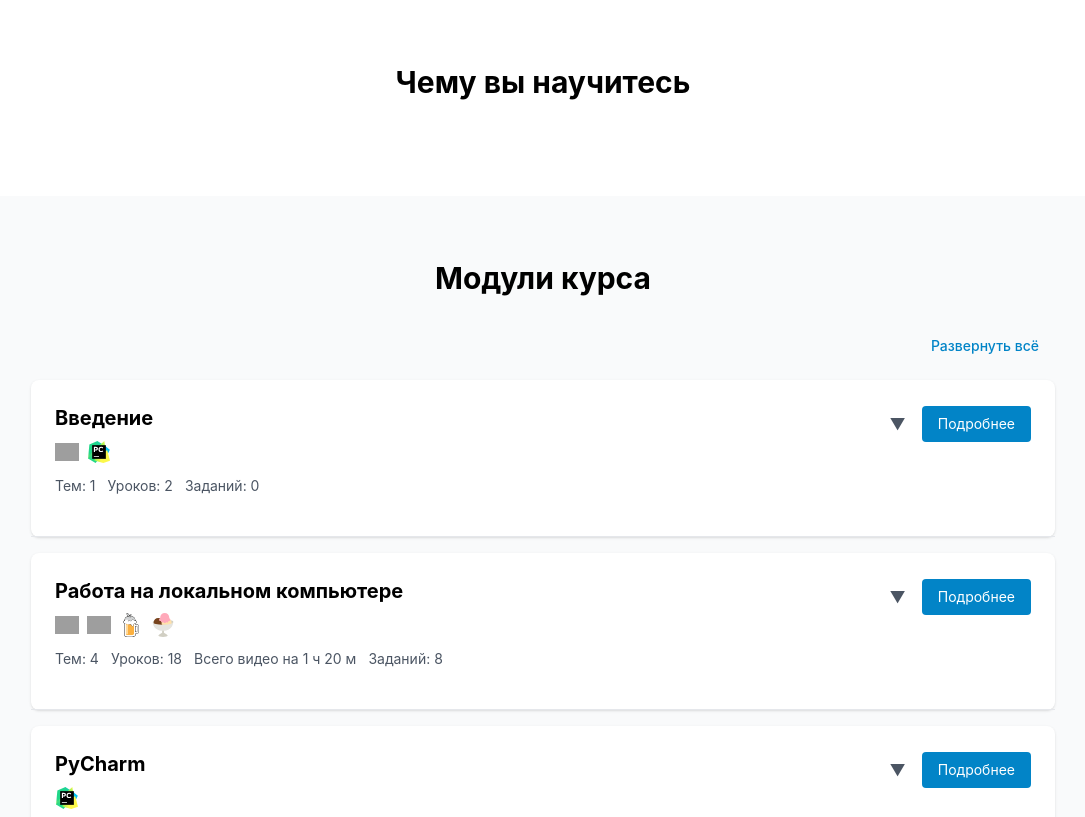
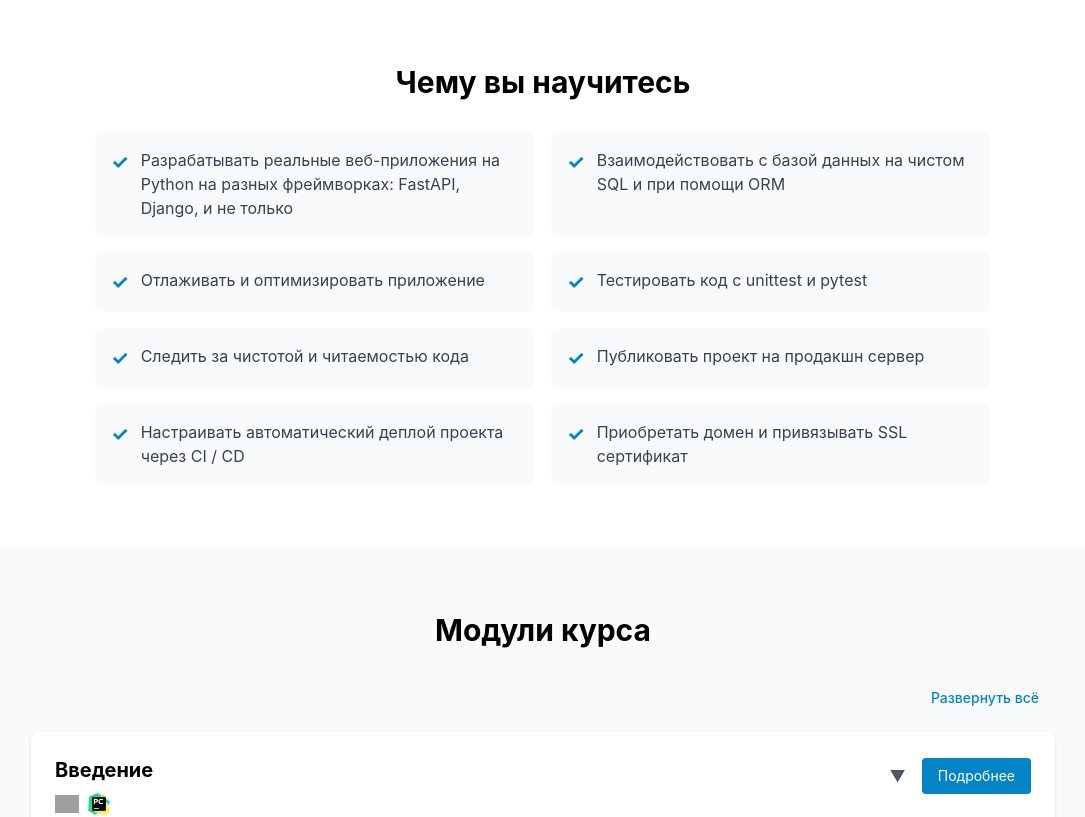
Before and after one commit to mahenzon/python-breakthrough-landing, a Nuxt app in the folder website/: page / in a window 1280 px wide. Shown: the part 3300-4117 px from the top of the page, without its empty margins (97-1182 px from the left). Built offline with nearby package versions, Linux system fonts and the light colour scheme; grey boxes are pictures that could not be loaded.

Commit message:
update home content source

```diff
--- /dev/null
+++ b/website/composables/useHomeContent.ts
@@ -0,0 +1,28 @@
+import type { HomeContent } from '~/types/content'
+
+export const useHomeContent = () => {
+  const homeContent = useState<HomeContent | null>('homeContent', () => null)
+
+  const getHomeContent = async (): Promise<HomeContent> => {
+    if (homeContent.value) {
+      return homeContent.value
+    }
+
+    if (import.meta.server) {
+      const { readFileSync } = await import('fs')
+      const { join } = await import('path')
+      const filePath = join(process.cwd(), 'public', 'data', 'home-content.json')
+      const content = readFileSync(filePath, 'utf-8')
+      homeContent.value = JSON.parse(content)
+    } else {
+      const response = await fetch('/data/home-content.json')
+      homeContent.value = await response.json()
+    }
+
+    return homeContent.value!
+  }
+
+  return {
+    getHomeContent,
+  }
+}
--- a/website/pages/contacts.vue
+++ b/website/pages/contacts.vue
@@ -74,13 +74,14 @@
 </template>
 
 <script setup lang="ts">
-import {
-  juridicalOptionsAvailableList,
-} from '~/content/home-content'
 const { t } = useI18n()
 
-// Use content arrays from separate file (no i18n processing)
-const juridicalOptionsAvailableItems = juridicalOptionsAvailableList
+// Load home content from YAML
+const { getHomeContent } = useHomeContent()
+const homeContent = await getHomeContent()
+
+// Use content arrays from home content
+const juridicalOptionsAvailableItems = homeContent.juridicalOptionsAvailable
 
 useHead({
   title: `${t('contacts.title')} - ${t('brand.name')}`,
--- a/website/pages/index.vue
+++ b/website/pages/index.vue
@@ -440,13 +440,7 @@
 
 <script setup lang="ts">
 import type { Topic } from '~/types/course'
-import {
-  whatYouLearnList,
-  forWhomText,
-  requirementsList,
-  howItWorksText,
-  whatYouGetList,
-} from '~/content/home-content'
+
 const { getStatistics, getCourseData } = useCourseData()
 const { getConfig } = useConfig()
 const { getStudentProjects, getCourseProjects } = useProjectsData()
@@ -460,16 +454,20 @@ const studentProjects = await getStudentProjects()
 const courseProjects = await getCourseProjects()
 const technologyStackData = await getTechnologyStackData()
 
+// Load home content from YAML
+const { getHomeContent } = useHomeContent()
+const homeContent = await getHomeContent()
+
 // Count projects
 const courseProjectsCount = courseProjects.length
 const studentProjectsCount = studentProjects.length
 
-// Use content arrays from separate file (no i18n processing)
-const whatYouLearnItems = whatYouLearnList
-const forWhomItems = forWhomText
-const requirementsItems = requirementsList
-const howItWorksItems = howItWorksText
-const whatYouGetItems = whatYouGetList
+// Use content arrays from home content
+const whatYouLearnItems = homeContent.whatYouLearn
+const forWhomItems = homeContent.forWhom
+const requirementsItems = homeContent.requirements
+const howItWorksItems = homeContent.howItWorks
+const whatYouGetItems = homeContent.whatYouGet
 
 // Module accordion state
 const openModules = ref<boolean[]>(new Array(course.modules.length).fill(false))
```
